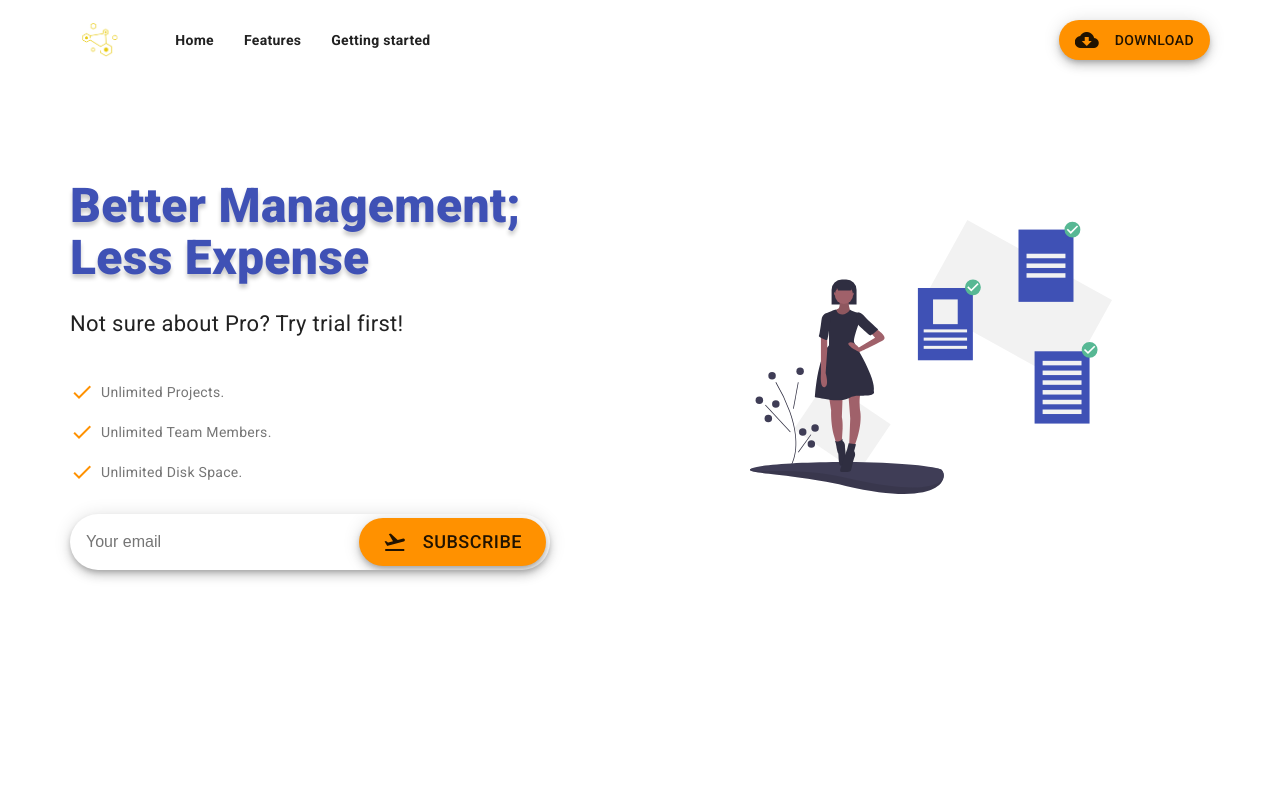
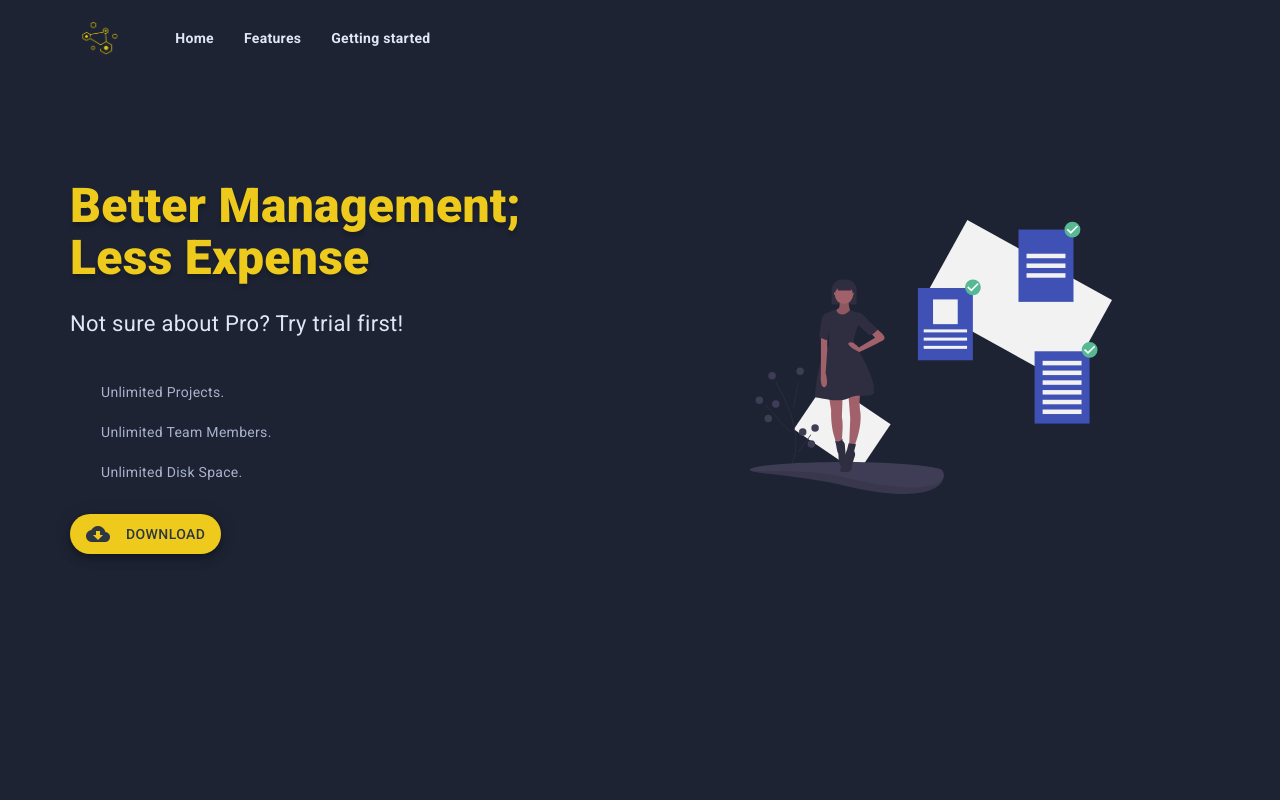
Before and after one commit to NodeFactoryIo/hactar, a React (Create React App) app: page / in a window 1280 px wide. Shown: the top 800 px of the page. Built offline with nearby package versions, Linux system fonts and the light colour scheme.

Commit message:
Set color palette

```diff
--- a/src/Theme.js
+++ b/src/Theme.js
@@ -1,12 +1,16 @@
 import { createMuiTheme } from '@material-ui/core/styles';
-import indigo from '@material-ui/core/colors/indigo';
-import orange from '@material-ui/core/colors/orange';
 import red from '@material-ui/core/colors/red';
 
 const Theme = createMuiTheme({
   palette: {
-    primary: indigo,
-    secondary: orange,
+    primary: {
+      main: '#EECA1C',
+      contrastText: '#2E3742',
+    },
+    secondary: {
+      main: '#1D2333',
+      contrastText: '#E1E6F5',
+    },
     error: red,
 
     contrastThreshold: 3,
--- a/src/components/Home.jsx
+++ b/src/components/Home.jsx
@@ -1,10 +1,10 @@
 import React, { Component } from "react";
 import { scrollTo } from "../Utils";
-import Service4 from "./sections/Services4";
-import Service5 from "./sections/Services5";
-import Intro3 from "./sections/Intro3";
+import Features from "./sections/Services4";
+import GettingStarted from "./sections/Services5";
+import Intro from "./sections/Intro3";
 import TopBar from "./sections/TopBar3";
-import Footer1 from "./sections/Footer1";
+import Footer from "./sections/Footer1";
 
 class Home extends Component {
   state = {};
@@ -15,11 +15,11 @@ class Home extends Component {
   render() {
     return (
       <div className="landing">
-        <TopBar/>
-        <Intro3/>
-        <Service4 />
-        <Service5 />
-        <Footer1 />
+        <TopBar />
+        <Intro />
+        <Features />
+        <GettingStarted />
+        <Footer />
       </div>
     );
   }
--- a/src/components/sections/Intro3.jsx
+++ b/src/components/sections/Intro3.jsx
@@ -30,19 +30,18 @@ class Intro3 extends Component {
                 </div>
               </div>
 
-              <div className="subscribe-input">
-                <input className="email-input" type="text" placeholder="Your email"/>
-                <Fab
-                  variant="extended"
-                  size="large"
-                  color="secondary"
-                  aria-label="Buy"
-                  className="btn-action m-8"
-                >
-                  <Icon className="mr-16">flight_takeoff</Icon>
-                  Subscribe
-                </Fab>
-              </div>
+              <Fab
+                variant="extended"
+                size="medium"
+                color="primary"
+                aria-label="Download"
+                className=""
+                href="https://github.com/NodeFactoryIo/hactar-daemon/releases"
+                target="_blank"
+              >
+                <Icon className="mr-16">cloud_download</Icon>
+                Download
+              </Fab>
             </Grid>
             <Grid item md={6}>
               <div className="intro3__product">
--- a/src/components/sections/Services5.jsx
+++ b/src/components/sections/Services5.jsx
@@ -44,7 +44,6 @@ class Service5 extends Component {
             value={value}
             onChange={this.handleChange}
             indicatorColor="primary"
-            textColor="primary"
             variant="standard"
             scrollButtons="auto"
           >
--- a/src/components/sections/TopBar3.jsx
+++ b/src/components/sections/TopBar3.jsx
@@ -45,7 +45,7 @@ class TopBar3 extends Component {
       <section
         className={classList({
           header: true,
-          "header-fixed": !this.state.isTop,
+          "header-fixed light-dark": !this.state.isTop,
           closed: this.state.isClosed
         })}
       >
@@ -89,19 +89,7 @@ class TopBar3 extends Component {
             */}
           </ul>
           <div className="m-auto" />
-          <Fab
-                  variant="extended"
-                  size="medium"
-                  color="secondary"
-                  aria-label="Download"
-                  className=""
-                  href="https://github.com/NodeFactoryIo/hactar-daemon/releases"
-                  target="_blank"
 
-          >
-            <Icon className="mr-16">cloud_download</Icon>
-            Download
-          </Fab>
           <IconButton
             className="header__toggle"
             onClick={() => {
--- a/src/styles/sass/_landing.scss
+++ b/src/styles/sass/_landing.scss
@@ -10,6 +10,8 @@ body {
   line-height: 1.5;
   letter-spacing: 0.3px;
   font-family: Roboto, "Helvetica Neue", sans-serif;
+  background-color: $background;
+  color: $accented;
 }
 
 .landing {
@@ -192,7 +194,6 @@ body {
 .header {
   position: fixed;
   width: 100%;
-  background: $white;
   top: 0;
   left: 0;
   right: 0;
@@ -227,13 +228,14 @@ body {
         a {
           display: flex;
           align-items: center;
-          color: $black;
+          color: $accented;
           padding: 8px 15px;
           font-weight: 700;
           border-radius: 4px;
           transition: all 0.3s ease-in;
+
           &:hover {
-            background: darken($white, 6);
+            color: $primary;
           }
         }
       }
@@ -421,8 +423,7 @@ body {
 }
 
 .section-intro3 {
-  background: $white;
-  color: $black;
+  color: $accented;
   .section-intro1__title {
     color: $brand;
   }
@@ -505,6 +506,10 @@ body {
 
 .section-service4 {
   transition: transform 400ms #{bezier()};
+
+  h3 {
+    color: $background;
+  }
 
   .service4__card {
     position: relative;
--- a/src/styles/sass/_variables.scss
+++ b/src/styles/sass/_variables.scss
@@ -1,14 +1,19 @@
 $white:               #ffffff;
 $black:               rgba(0, 0, 0, .87);
 
-$body-color:            rgba($black, .7);
-$heading-color:         $black;
-
-$primary:             #3f51b5;
-$secondary:           #ff9100;
+$primary:             #EECA1C;
+$secondary:           #6B7799;
 
 
 $brand:                 $primary;
 $brand-active:          darken($brand, 10);
 
 $topbar-mobile-width:   220px;
+
+$background: #1D2333;
+$background-light: #242B3D;
+$accented: #E1E6F5;
+$regular: #A8B2CC;
+
+$body-color:            $regular;
+$heading-color:         $white;
--- a/src/styles/sass/utilities/_color.scss
+++ b/src/styles/sass/utilities/_color.scss
@@ -9,8 +9,8 @@
   background: #000000;
 }
 .light-dark {
-  background: #212121;
-  color: #fff;
+  background: $background-light;
+  color: $regular;
 }
 .text-white {
   color: #fff;
@@ -19,7 +19,7 @@
   color: rgba(255, 255, 255, 0.54);
 }
 .text-muted {
-  color: rgba(0, 0, 0, 0.54);
+  color: $regular;
 }
 .text-gray {
   color: rgba(0, 0, 0, 0.74);
```
